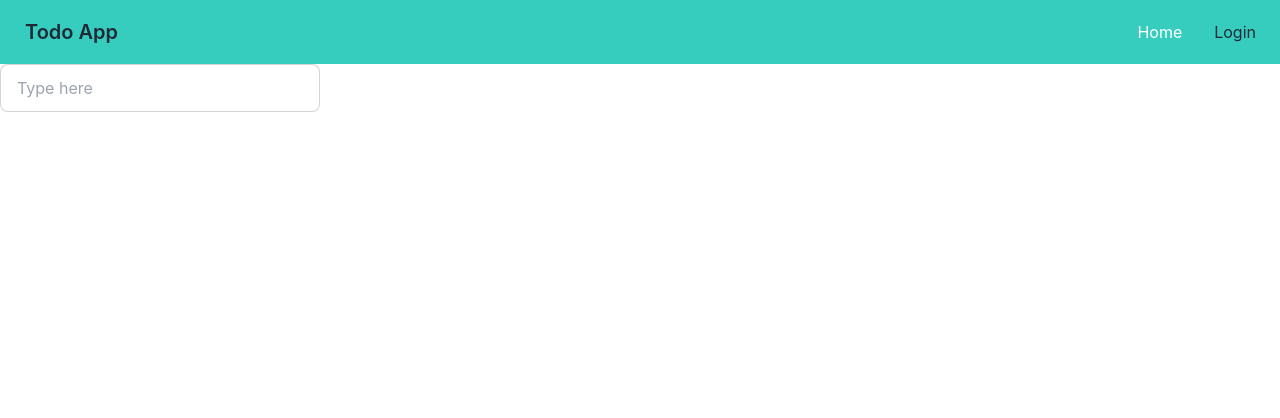
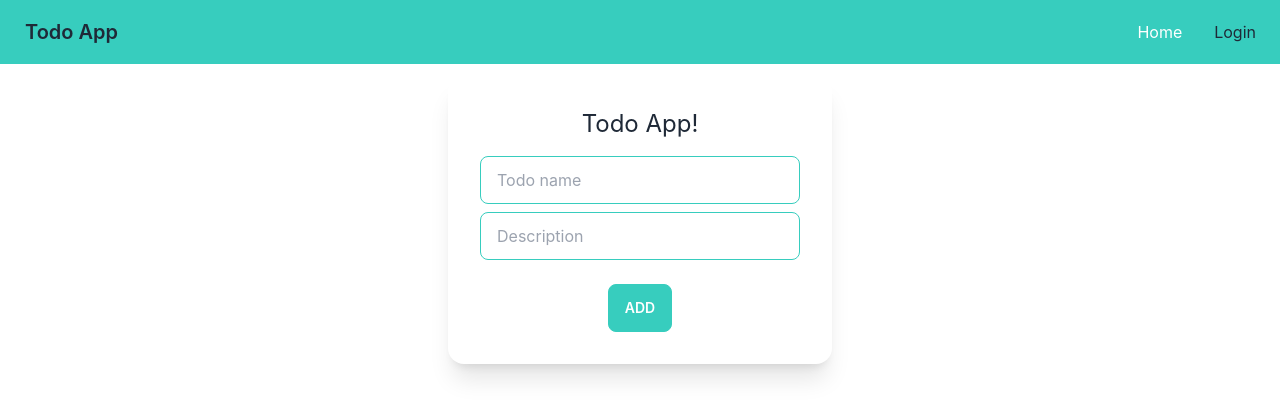
Before and after one commit to Rasel105/Todo-app-client, a React (Create React App) app: page / in a window 1280 px wide. Shown: the top 418 px of the page. Built offline with nearby package versions, Linux system fonts and the light colour scheme.

Commit message:
todo input filed added

```diff
--- a/src/App.js
+++ b/src/App.js
@@ -1,15 +1,15 @@
 import './App.css';
 import { Route, Routes } from 'react-router-dom';
-import TodoUI from './Pages/Todo/TodoUI';
 import Navbar from './Pages/Navbar/Navbar';
 import Login from './Pages/Login/Login';
+import Todo from './Pages/Todo/Todo';
 
 function App() {
   return (
     <div className=''>
       <Navbar />
       <Routes>
-        <Route path='/' element={<TodoUI />}></Route>
+        <Route path='/' element={<Todo />}></Route>
         <Route path='/login' element={<Login />}></Route>
       </Routes>
     </div>
--- a/src/Pages/Navbar/Navbar.js
+++ b/src/Pages/Navbar/Navbar.js
@@ -9,7 +9,7 @@ const Navbar = () => {
             </div>
             <div class="flex-none">
                 <ul class="menu menu-horizontal p-0">
-                    <li className='text-white'><Link to="Home">Home</Link></li>
+                    <li className='text-white'><Link to="/">Home</Link></li>
                     <li><Link to="/login">Login</Link></li>
                 </ul>
             </div>
--- /dev/null
+++ b/src/Pages/Todo/InputBox.js
@@ -0,0 +1,18 @@
+import React from 'react';
+
+const InputBox = () => {
+    return (
+        <div class="card w-96 mx-auto bg-base-100 shadow-xl mt-3">
+            <div class="card-body">
+                <h2 class="mb-2 text-2xl text-center">Todo App!</h2>
+                <input type="text" placeholder="Todo name" class="input input-bordered input-accent w-full max-w-xs" />
+                <input type="text" placeholder="Description" class="input input-bordered input-accent w-full max-w-xs" />
+                <div class="card-actions justify-center">
+                    <button class="btn btn-accent text-white mt-4">ADD</button>
+                </div>
+            </div>
+        </div>
+    );
+};
+
+export default InputBox;
--- /dev/null
+++ b/src/Pages/Todo/Todo.js
@@ -0,0 +1,12 @@
+import React from 'react';
+import InputBox from './InputBox';
+
+const Todo = () => {
+    return (
+        <div>
+            <InputBox></InputBox>
+        </div>
+    );
+};
+
+export default Todo;
--- /dev/null
+++ b/src/Pages/Todo/TodoList.js
@@ -0,0 +1,11 @@
+import React from 'react';
+
+const TodoList = () => {
+    return (
+        <div>
+
+        </div>
+    );
+};
+
+export default TodoList;
--- a/src/Pages/Todo/TodoUI.js
+++ /dev/null
@@ -1,11 +0,0 @@
-import React from 'react';
-
-const TodoUI = () => {
-    return (
-        <div>
-            <input type="text" placeholder="Type here" class="input input-bordered w-full max-w-xs" />
-        </div>
-    );
-};
-
-export default TodoUI;
```
